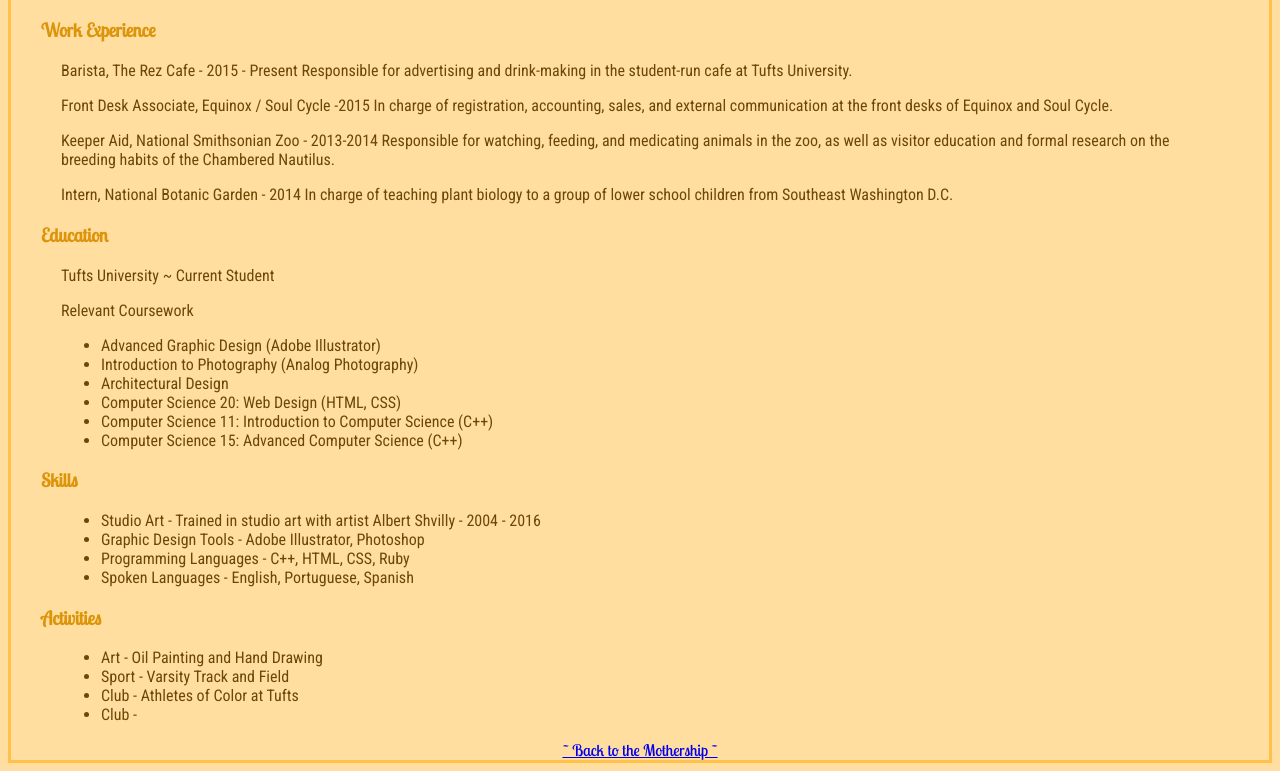
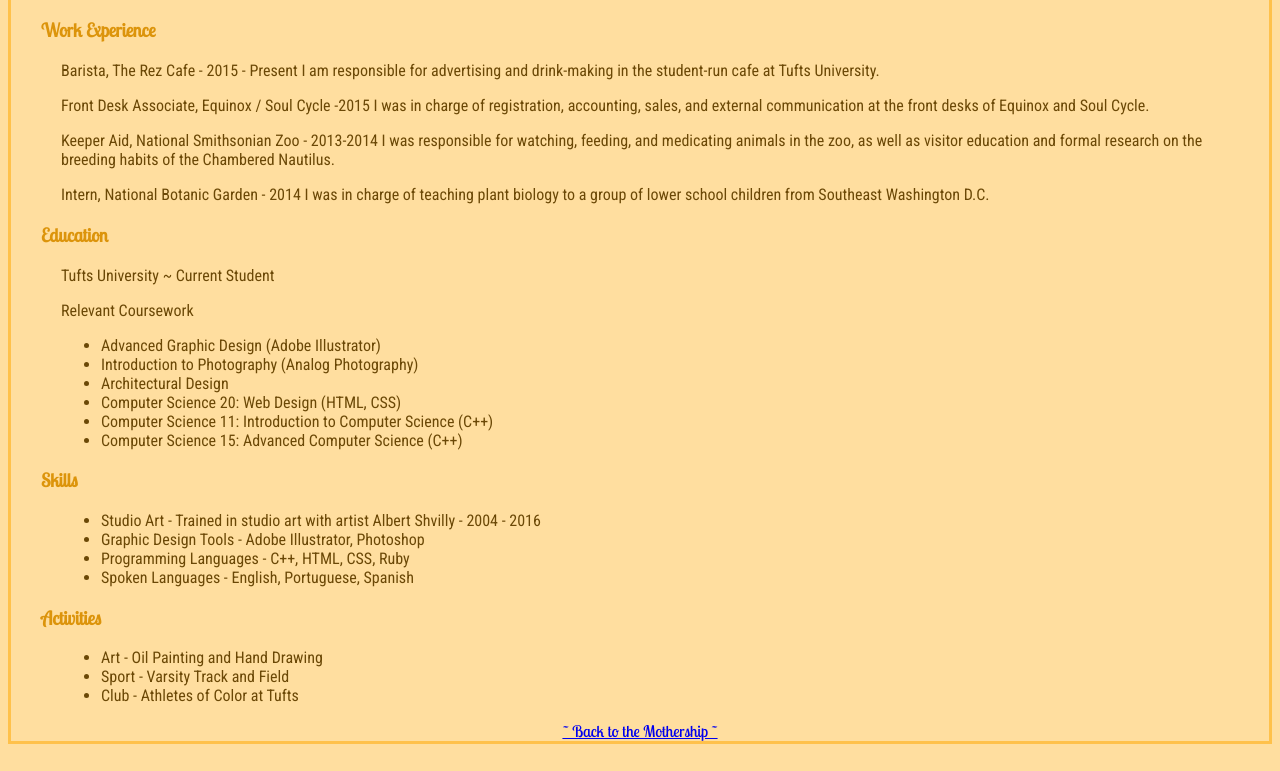
Before and after one commit to emagal02/emagal02.github.io, a plain HTML site: page resume.html in a window 1280 px wide. Shown: the part 54-825 px from the top of the page. Drawn offline with Linux system fonts and the light colour scheme.

Commit message:
Updated personal website

```diff
--- a/resume.html
+++ b/resume.html
@@ -22,19 +22,19 @@
 	<div id="text">
   	<p>Barista, The Rez Cafe - 2015 - Present
 
-			Responsible for advertising and drink-making in the student-run cafe at Tufts University.
+			I am responsible for advertising and drink-making in the student-run cafe at Tufts University.
 
 	<p>Front Desk Associate, Equinox / Soul Cycle -2015
 
-			In charge of registration, accounting, sales, and external communication at the front desks of Equinox and Soul Cycle.
+			I was in charge of registration, accounting, sales, and external communication at the front desks of Equinox and Soul Cycle.
 
 	<p>Keeper Aid, National Smithsonian Zoo - 2013-2014
 
-			Responsible for watching, feeding, and medicating animals in the zoo, as well as visitor education and formal research on the breeding habits of the Chambered Nautilus.
+			I was responsible for watching, feeding, and medicating animals in the zoo, as well as visitor education and formal research on the breeding habits of the Chambered Nautilus.
 
 	<p>Intern, National Botanic Garden - 2014
 
-			In charge of teaching plant biology to a group of lower school children from Southeast Washington D.C.
+			I was in charge of teaching plant biology to a group of lower school children from Southeast Washington D.C.
 	</div>
 
   		<div id="header2text">
@@ -76,7 +76,6 @@
   		<li>Art - Oil Painting and Hand Drawing</li>
   		<li>Sport - Varsity Track and Field</li>
   		<li>Club - Athletes of Color at Tufts</li>
-  		<li>Club - </li>
 	</ul>
 </div>
 
```
Also changed, not shown: bio.html (+1 -1 lines).
